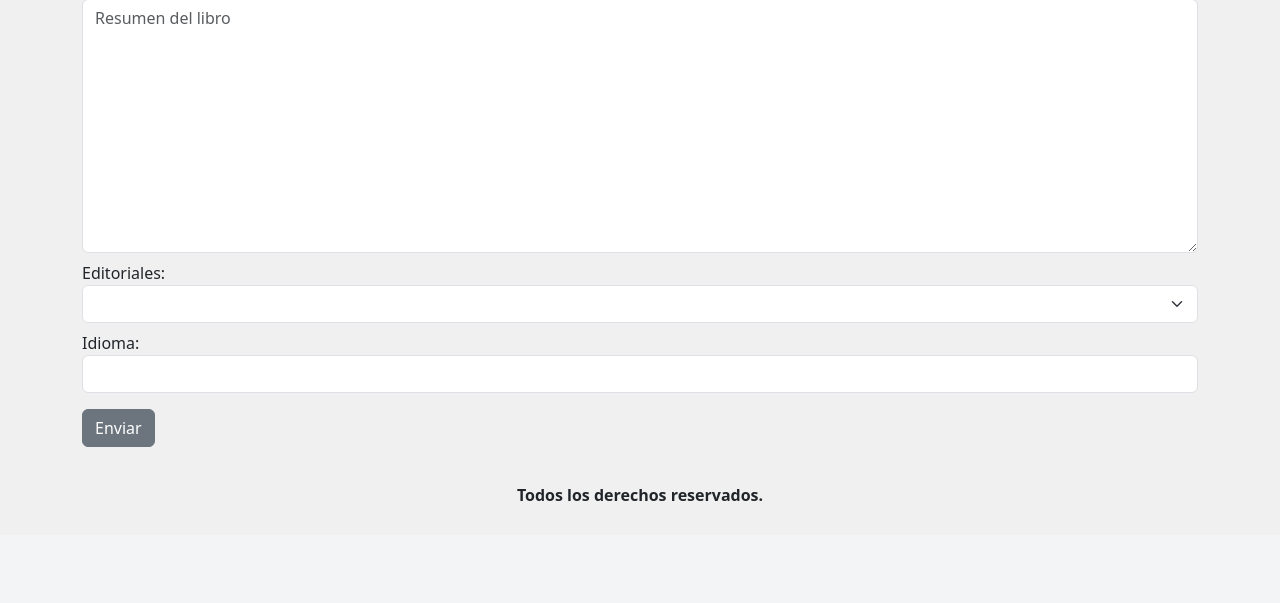
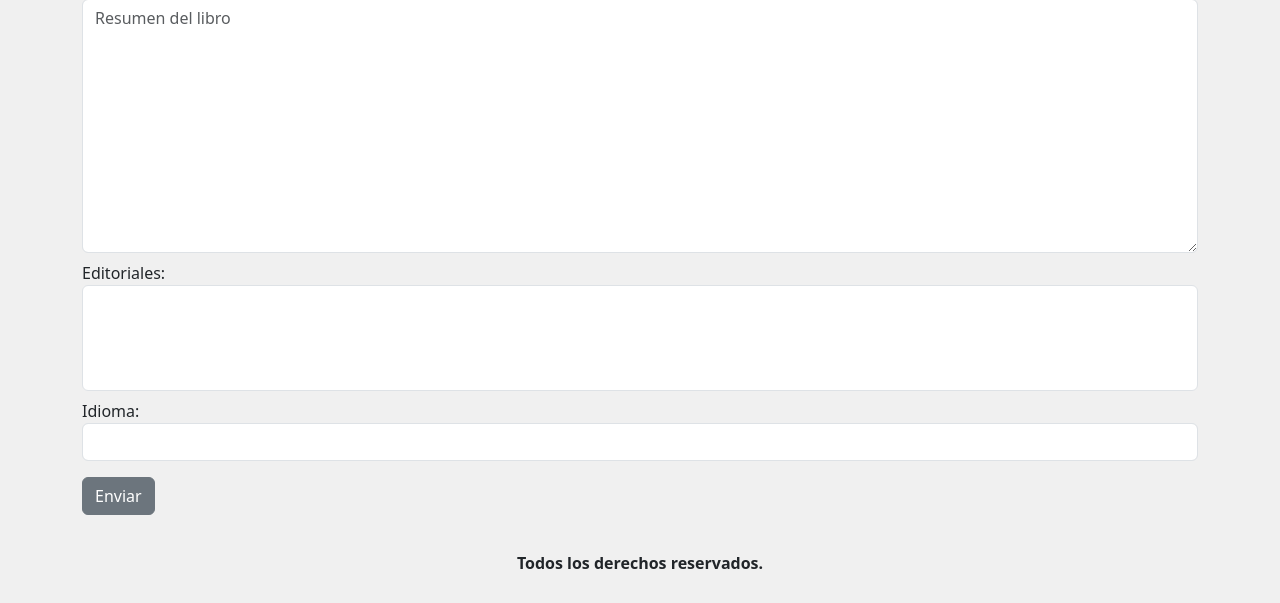
Before and after one commit to force4r/Biblioteca_G11_C23317, a Django app: page /sistema_biblioteca/biblioteca/ in a window 1280 px wide. Shown: the part 579-1182 px from the top of the page. Before the commit the page ends 1080 px from the top, so only its background shows below. Run offline with Django 4.2, Linux system fonts and the light colour scheme; data that the repository does not hold is empty.

Commit message:
corregido widget editoriales - add favicon, je

```diff
--- a/biblioteca/sistema_biblioteca/forms.py
+++ b/biblioteca/sistema_biblioteca/forms.py
@@ -137,7 +137,7 @@ class AltaLibro(forms.ModelForm):
             "descripcion": forms.Textarea(attrs={'class':'form-control', 'placeholder':'Resumen del libro'}),
             "genero": forms.Select(attrs={'class':'form-select'}),
             "autor": forms.Select(attrs={'class':'form-select'}),
-            "editoriales": forms.Select(attrs={'class':'form-select'}),
+            "editoriales": forms.SelectMultiple(attrs={'class':'form-select'}),
             "año_ingreso": forms.TextInput(attrs={'class':'form-control'}),
             "año_edicion": forms.TextInput(attrs={'class':'form-control'}),
         }
--- a/biblioteca/sistema_biblioteca/templates/sistema_biblioteca/base.html
+++ b/biblioteca/sistema_biblioteca/templates/sistema_biblioteca/base.html
@@ -9,6 +9,8 @@
     <link href="https://cdn.jsdelivr.net/npm/bootstrap@5.3.0-alpha3/dist/css/bootstrap.min.css" rel="stylesheet" integrity="sha384-KK94CHFLLe+nY2dmCWGMq91rCGa5gtU4mk92HdvYe+M/SXH301p5ILy+dN9+nJOZ" crossorigin="anonymous">
     <script src="https://cdn.jsdelivr.net/npm/@popperjs/core@2.11.7/dist/umd/popper.min.js" integrity="sha384-zYPOMqeu1DAVkHiLqWBUTcbYfZ8osu1Nd6Z89ify25QV9guujx43ITvfi12/QExE" crossorigin="anonymous"></script>
     <script src="https://cdn.jsdelivr.net/npm/bootstrap@5.3.0-alpha3/dist/js/bootstrap.min.js" integrity="sha384-Y4oOpwW3duJdCWv5ly8SCFYWqFDsfob/3GkgExXKV4idmbt98QcxXYs9UoXAB7BZ" crossorigin="anonymous"></script>
+    <link rel="icon" type="image/png" href="{% static 'sistema_biblioteca/img/favicon-32x32.png' %}" sizes="32x32" />
+    <link rel="icon" type="image/png" href="{% static 'sistema_biblioteca/img/favicon-16x16.png' %}" sizes="16x16" />
     <link rel="stylesheet" href="{% static 'sistema_biblioteca/css/base.css' %}">
     {%block extra_css %} {% endblock %}
     <title>{% block titulo %}{% endblock %}</title>
```
Also changed, not shown: biblioteca/sistema_biblioteca/static/sistema_biblioteca/img/favicon-16x16.png (added), biblioteca/sistema_biblioteca/static/sistema_biblioteca/img/favicon-32x32.png (added), biblioteca/sistema_biblioteca/static/sistema_biblioteca/img/favicon.ico (added).
